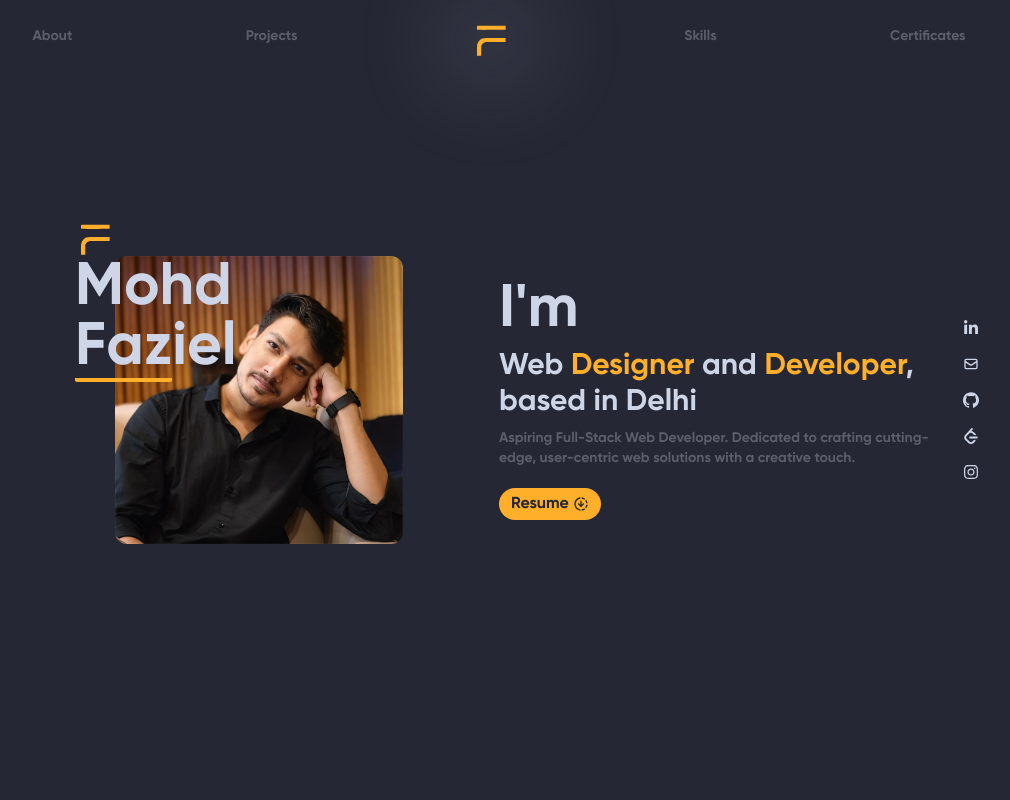
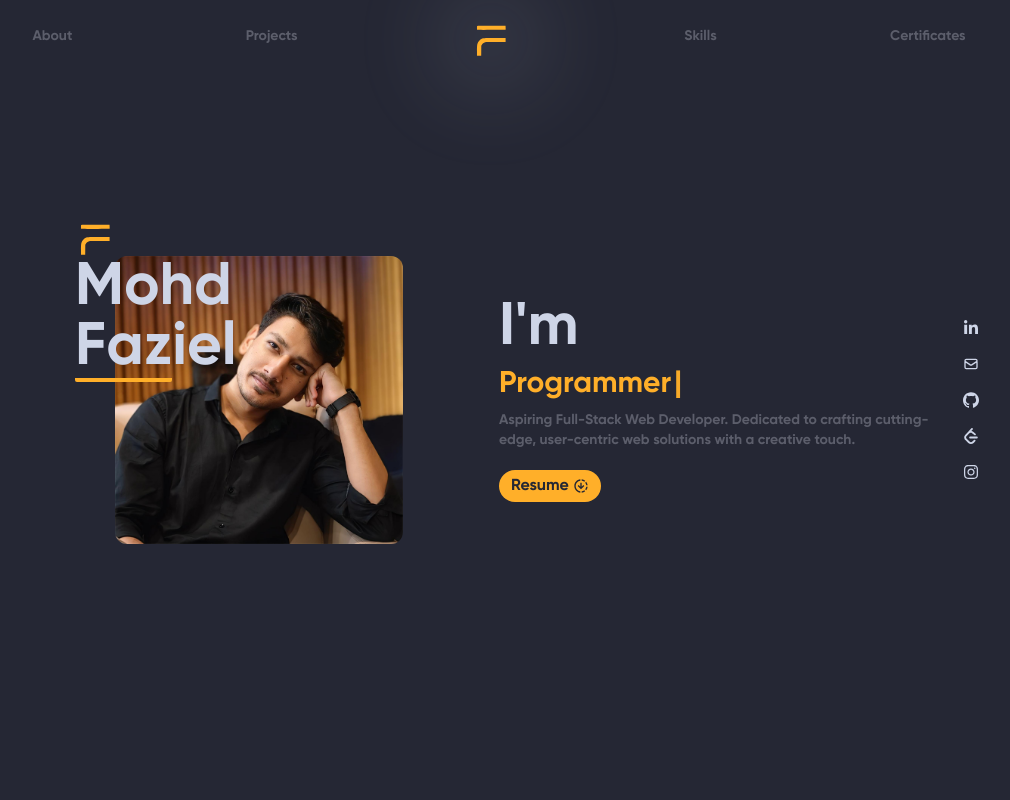
Before and after one commit to mohdfaziel/Portfolio, a React (Vite) app: page / in a window 1280 px wide. Shown: the top 800 px of the page, without its empty margins (141-1151 px from the left). Built offline with nearby package versions, Linux system fonts and the light colour scheme; the HTML template or start-up script is replaced by a standard one.

Commit message:
Added typewriter

```diff
--- a/package.json
+++ b/package.json
@@ -15,7 +15,9 @@
     "react": "^18.3.1",
     "react-dom": "^18.3.1",
     "react-icons": "^5.3.0",
-    "react-router-dom": "^6.28.0"
+    "react-router-dom": "^6.28.0",
+    "react-simple-typewriter": "^5.0.1",
+    "typewriter": "^9.2.0"
   },
   "devDependencies": {
     "@eslint/js": "^9.13.0",
--- a/src/Components/Home.jsx
+++ b/src/Components/Home.jsx
@@ -1,3 +1,4 @@
+import { Cursor, useTypewriter } from "react-simple-typewriter";
 import Image from "../assets/Image.jpg";
 import Logo from "../assets/logo.svg";
 import { MdOutlineDownloading } from "react-icons/md";
@@ -8,6 +9,10 @@ import { FaInstagram } from "react-icons/fa";
 import { HiOutlineMail } from "react-icons/hi";
 import resume from "../assets/resume.pdf";
 export default function Home() {
+  const [text] = useTypewriter({
+    words: ["Web Developer", "Coder", "Programmer"],
+    loop: {},
+  });
   return (
     <div className="MainHome w-full px-[2rem] md:px-[10rem] text-active py-[1rem] md:py-[5rem] bg-dark1 min-h-screen flex justify-center   items-center">
       <div className="Container max-w-[85rem] gap-20 md:gap-0 h-full md:h-full w-full flex flex-col-reverse md:flex-row justify-center md:justify-between items-center">
@@ -27,12 +32,15 @@ export default function Home() {
         <div className="Right w-full md:w-[50%]  h-full flex justify-center items-center gap-3">
           <div className="Info flex flex-col gap-2 justify-center items-start">
             <div className="text-6xl">I'm</div>
-            <div className="text-3xl">
-              Web <span className=" text-main">Designer</span> and{" "}
-              <span className=" text-main">Developer</span>, based in Delhi
+            <div className="text-3xl text-main">
+              {text}
+              <span className="text-main">
+                <Cursor cursorStyle="|" />
+              </span>
             </div>
             <div className="text-sm text-unactive">
-            Aspiring Full-Stack Web Developer. Dedicated to crafting cutting-edge, user-centric web solutions with a creative touch.
+              Aspiring Full-Stack Web Developer. Dedicated to crafting
+              cutting-edge, user-centric web solutions with a creative touch.
             </div>
             <a href={resume} target="_blank">
               <button className="flex justify-center hover:scale-105 items-center gap-1 text-dark1 transition-all  bg-main px-3 py-1 rounded-2xl mt-3">
@@ -65,24 +73,3 @@ export default function Home() {
     </div>
   );
 }
-
-{
-  /* <div className="h-full flex flex-col justify-between items-center">
-          <div><BiWinkSmile className='text-main text-6xl'/></div>
-          <div className=' text-5xl font-extrabold tracking-wide'>Mohd<br/> <span className='border-b-4 border-main'>F</span>aziel</div>
-          <div>Social Media Icons</div>
-        </div>
-        <div className="h-full flex flex-col justify-between items-center">
-            <div className='rounded-full overflow-hidden shadow-md shadow-dark2 w-[150px] h-[150px]'>
-                <img width="100%" height="100%" src={Image} alt="" />
-            </div>
-          <div>
-            <p>-Introduction</p>
-            <div className="w-52">
-              Lorem ipsum dolor sit amet consectetur adipisicing elit.
-              Perferendis, impedit!
-            </div>
-          </div>
-          <div>Resume</div>
-        </div> */
-}
```
Also changed, not shown: 1 other file (tests, documents, lock files or other folders).
